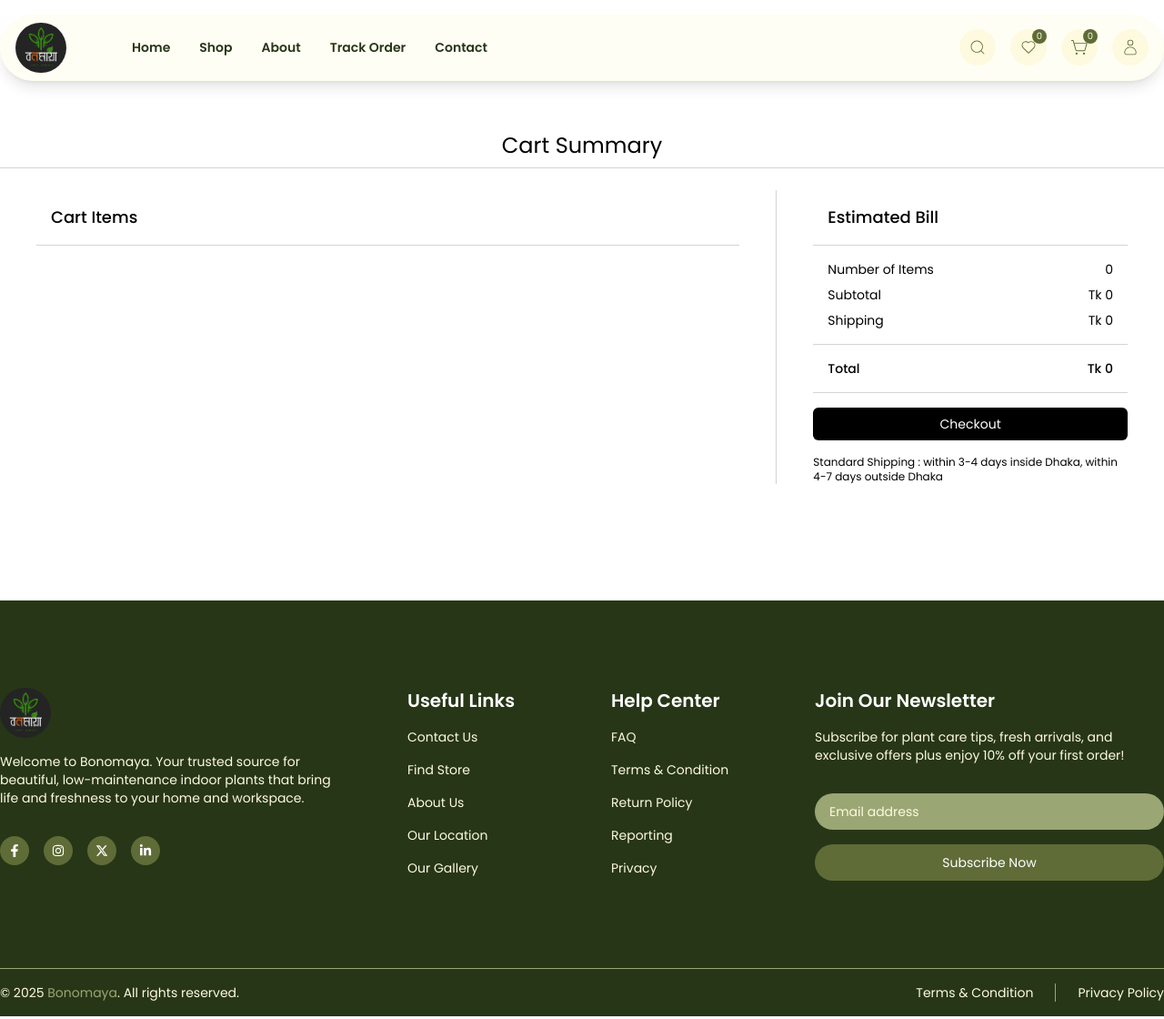
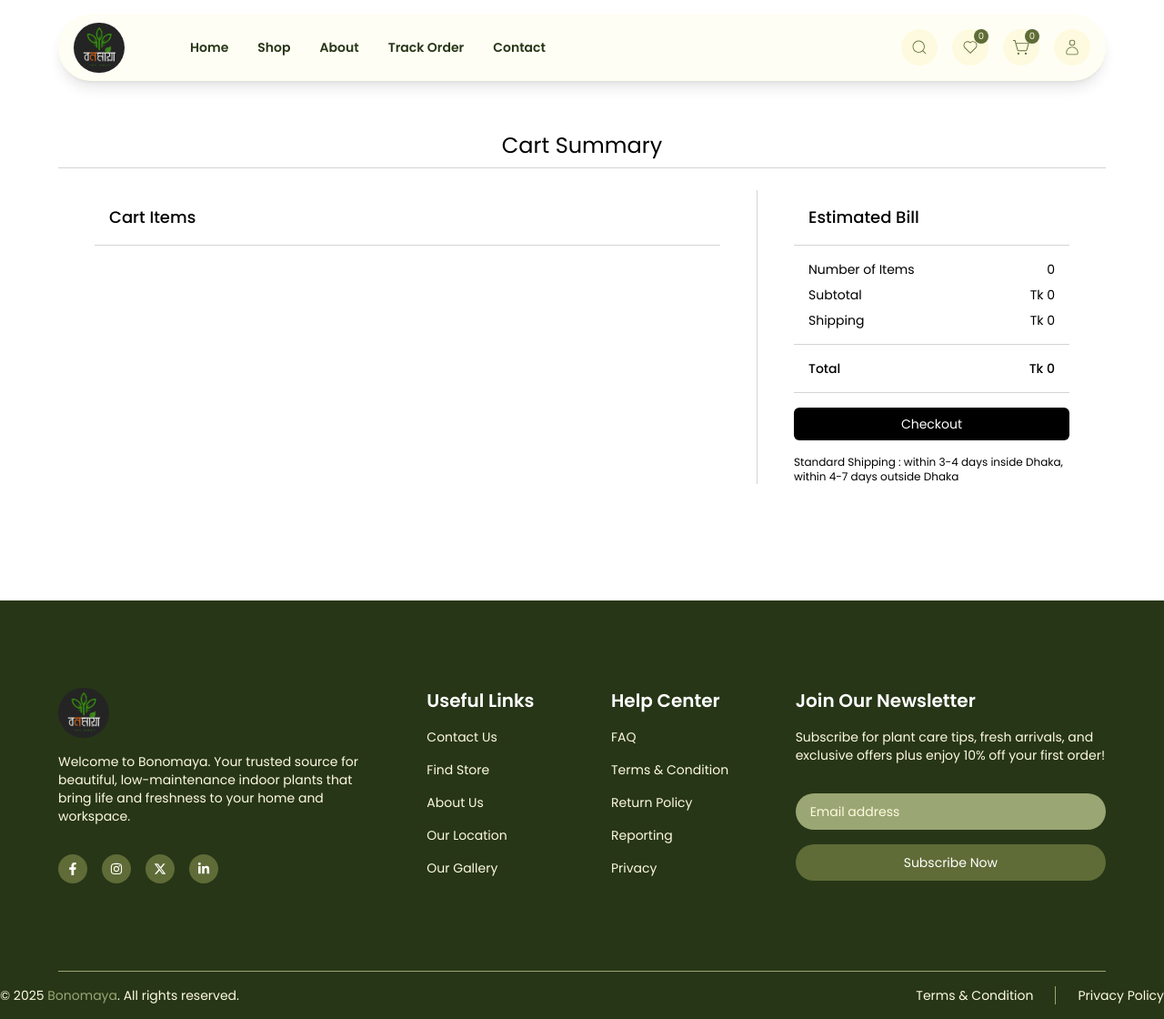
Before and after one commit to rajin-al-maruf/PlantWebsite, a React (Vite) app: page /cart in a window 1280 px wide. Shown: the whole page at 91% size. Built offline with nearby package versions, Linux system fonts and the light colour scheme.

Commit message:
max-w changed

```diff
--- a/src/components/Category.jsx
+++ b/src/components/Category.jsx
@@ -4,7 +4,7 @@ import categoryInfo from "../categoryInfo"
 const Category = ({plants}) => {
 
   return (
-    <div className='max-w-7xl mx-auto my-32 flex flex-col items-center justify-center px-4 md:px-6 lg:px-8 xl:px-0'>
+    <div className='max-w-6xl 2xl:max-w-7xl mx-auto my-32 flex flex-col items-center justify-center px-4 md:px-6 lg:px-8 xl:px-0'>
         <p className="bg-brand-primary-light text-white text-xs p-2 rounded-full">Product Category</p>
         <h2 className='mt-2 text-2xl md:text-3xl font-poppins font-medium'>
             Shop by Category
--- a/src/components/Footer.jsx
+++ b/src/components/Footer.jsx
@@ -6,7 +6,7 @@ import { FaXTwitter } from 'react-icons/fa6'
 const Footer = () => {
   return (
     <footer className='w-full bg-brand-primary-dark text-white mt-32 px-4 md:px-6 lg:px-8 xl:px-0'>
-        <div className='max-w-7xl mx-auto py-24 grid grid-cols-1 sm:grid-cols-2 lg:grid-cols-3 gap-16 border-b border-b-brand-primary-light'>
+        <div className='max-w-6xl 2xl:max-w-7xl mx-auto py-24 grid grid-cols-1 sm:grid-cols-2 lg:grid-cols-3 gap-16 border-b border-b-brand-primary-light'>
             <div className='flex flex-col items-center sm:block'>
                 <img src={logo} className='w-14 rounded-full' alt="BonomayaLogo" />
                 <p className='mt-4 text-sm text-brand-accent text-center sm:text-start'>
--- a/src/components/Hero.jsx
+++ b/src/components/Hero.jsx
@@ -15,7 +15,7 @@ const Hero = () => {
 
       <div className="absolute inset-0 bg-gradient-to-r from-black/80 to-black/0 z-10" />
 
-      <div className="max-w-7xl mx-auto px-4 md:px-6 lg:px-8 xl:px-0 relative z-20 h-full flex items-center">
+      <div className="max-w-6xl 2xl:max-w-7xl mx-auto px-4 md:px-6 lg:px-8 xl:px-0 relative z-20 h-full flex items-center">
         <div className='sm:max-w-lg md:max-w-xl lg:max-w-3xl xl:max-w-4xl'>
           <h1 className="text-5xl md:text-6xl lg:text-7xl font-bold text-brand-accent">
             Your Green Corner Starts Here
--- a/src/components/Navbar.jsx
+++ b/src/components/Navbar.jsx
@@ -85,7 +85,7 @@ const Navbar = () => {
 
       {/* Top Navbar for md and larger screens */}
       <div
-        className={`max-w-7xl mx-auto hidden md:block fixed left-0 right-0 z-50 md:px-6 lg:px-8 xl:px-0 transition-transform duration-300
+        className={`max-w-6xl 2xl:max-w-7xl mx-auto hidden md:block fixed left-0 right-0 z-50 md:px-6 lg:px-8 xl:px-0 transition-transform duration-300
         ${showTopNav ? "top-4 translate-y-0" : "top-0 -translate-y-full"}`}
       >
 
--- a/src/components/PopularProducts.jsx
+++ b/src/components/PopularProducts.jsx
@@ -2,7 +2,7 @@ import ProductCard from "./ProductCard"
 
 const PopularProducts = ({plants}) => {
   return (
-    <div className='max-w-7xl mx-auto my-32 flex flex-col items-center justify-center px-4 md:px-6 lg:px-8 xl:px-12 2xl:px-0'>
+    <div className='max-w-6xl 2xl:max-w-7xl mx-auto my-32 flex flex-col items-center justify-center px-4 md:px-6 lg:px-8 xl:px-12 2xl:px-0'>
         <p className="bg-brand-primary-light text-white text-xs p-2 rounded-full">Most Popular</p>
         <h2 className='mt-2 text-2xl md:text-3xl font-poppins font-medium'>
             Discover Our Products
--- a/src/pages/CartPage.jsx
+++ b/src/pages/CartPage.jsx
@@ -16,7 +16,7 @@ const CartPage = () => {
     const total = subtotal + shipping;
 
   return (
-    <div className='max-w-7xl mx-auto mt-36 px-4 md:px-6 lg:px-8 xl:px-0'>
+    <div className='max-w-6xl 2xl:max-w-7xl mx-auto mt-36 px-4 md:px-6 lg:px-8 xl:px-0'>
         <h1 className='text-2xl text-center border-b border-neutral-300 pb-2'>Cart Summary</h1>
 
         <div className='mt-6 grid grid-cols-1 lg:grid-cols-3'>
--- a/src/pages/CheckoutPage.jsx
+++ b/src/pages/CheckoutPage.jsx
@@ -120,7 +120,7 @@ const CheckoutPage = () => {
     }
 
   return (
-    <div className='max-w-7xl mx-auto mt-36 px-4 md:px-6 lg:px-8 xl:px-0'>
+    <div className='max-w-6xl 2xl:max-w-7xl mx-auto mt-36 px-4 md:px-6 lg:px-8 xl:px-0'>
         <h1 className='text-2xl text-center border-b border-neutral-300 pb-2'>Checkout</h1>
 {/* left side */}
         <div className='grid grid-cols-1 lg:grid-cols-5 gap-8 xl:gap-10'>
--- a/src/pages/ProductPage.jsx
+++ b/src/pages/ProductPage.jsx
@@ -43,7 +43,7 @@ const ProductPage = () => {
   }
 
   return (
-    <div className="grid grid-cols-1 md:grid-cols-2 max-w-7xl mx-auto gap-10 mt-36 px-4 md:px-6 lg:px-8 xl:px-0">
+    <div className="max-w-6xl 2xl:max-w-7xl grid grid-cols-1 md:grid-cols-2 mx-auto gap-10 mt-36 px-4 md:px-6 lg:px-8 xl:px-0">
       <div className='w-full h-full aspect-square overflow-hidden flex items-center justify-center bg-neutral-100'>
         <img
           src={product.imgurl}
--- a/src/pages/ShopPage.jsx
+++ b/src/pages/ShopPage.jsx
@@ -76,7 +76,7 @@ const ShopPage = ({plants, setPlants}) => {
   }
 
   return (
-    <div className='max-w-7xl mx-auto mt-35 px-4 md:px-6 lg:px-8 xl:px-0'>
+    <div className='max-w-6xl 2xl:max-w-7xl mx-auto mt-35 px-4 md:px-6 lg:px-8 xl:px-0'>
       <div className='w-full flex items-center justify-between'>
         <div className='hidden md:block'>
           Filters
--- a/src/pages/WishlistPage.jsx
+++ b/src/pages/WishlistPage.jsx
@@ -5,7 +5,7 @@ import useWishlistStore from '../store/wishlistStore'
 const WishlistPage = () => {
   const wishlist = useWishlistStore((state) => state.wishlist)
   return (
-    <div className='max-w-7xl mx-auto mt-36 px-4 md:px-6 lg:px-8 xl:px-0'>
+    <div className='max-w-6xl 2xl:max-w-7xl mx-auto mt-36 px-4 md:px-6 lg:px-8 xl:px-0'>
         <h1 className='text-2xl text-center border-b border-neutral-300 pb-2'>My Wishlist</h1>
         <h2 className='md:text-lg uppercase font-medium mt-4'>Your Saved Items</h2>
         <div className='grid grid-cols-2 sm:grid-cols-3 md:grid-cols-4 lg:grid-cols-5 xl:grid-cols-6 gap-2 mt-4'>
```
